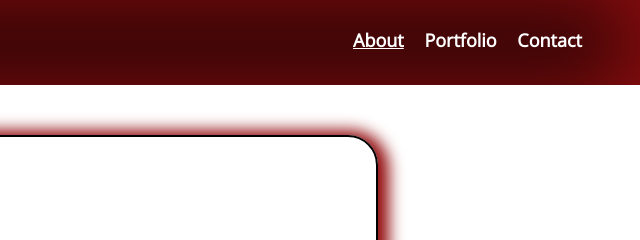
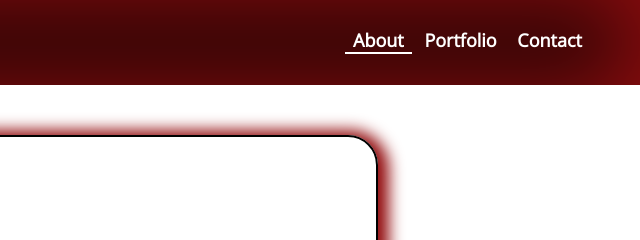
Before and after one commit to alexscar99/Basic-Portfolio, a plain HTML site: page index.html in a window 1280 px wide. In both pictures the pointer is over the link "About". Shown: the top 240 px of the page, 640-1280 px from the left. Drawn offline with nearby package versions, Linux system fonts and the light colour scheme.

Commit message:
Changed hover effect on header links

```diff
--- a/assets/css/style.css
+++ b/assets/css/style.css
@@ -62,7 +62,7 @@ p {
 }
 
 #header nav a:hover {
-  text-decoration: underline;
+  border-bottom: 2px solid currentColor;
 }
 
 .about-me,
```
